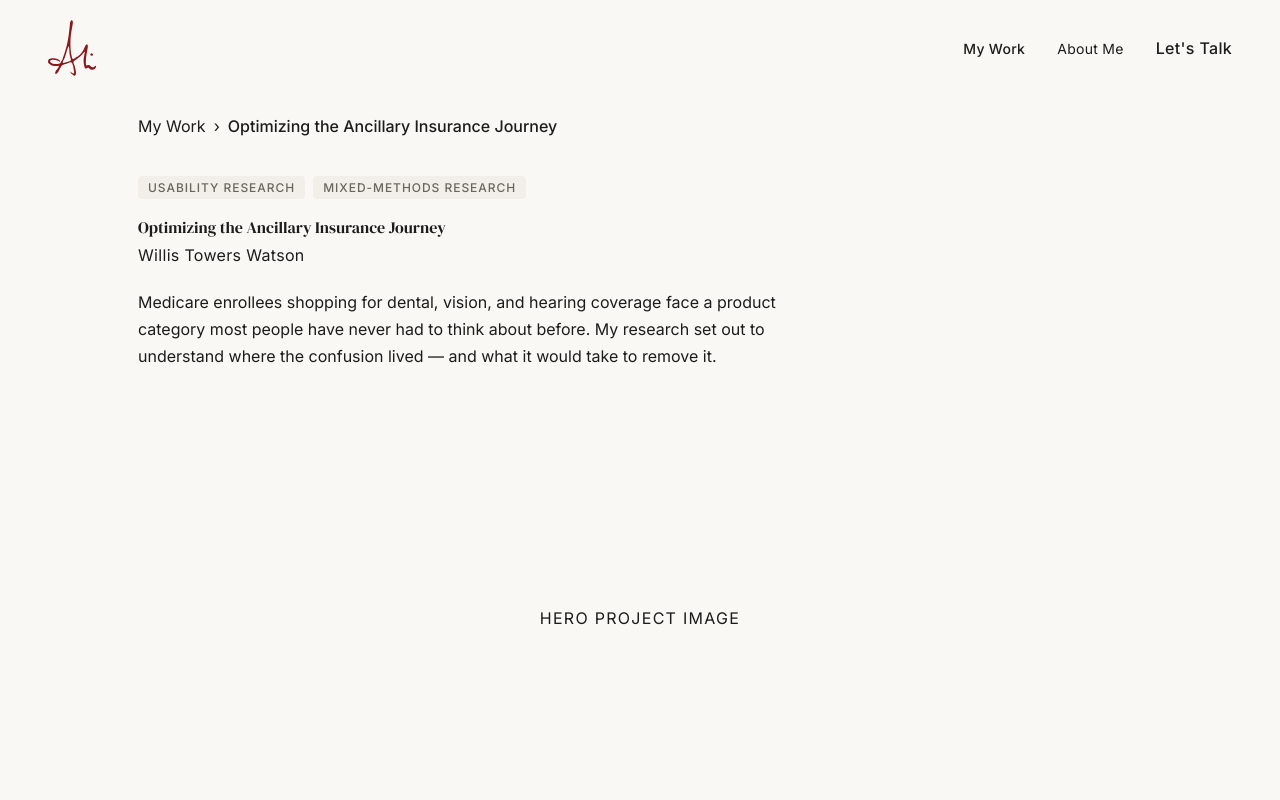
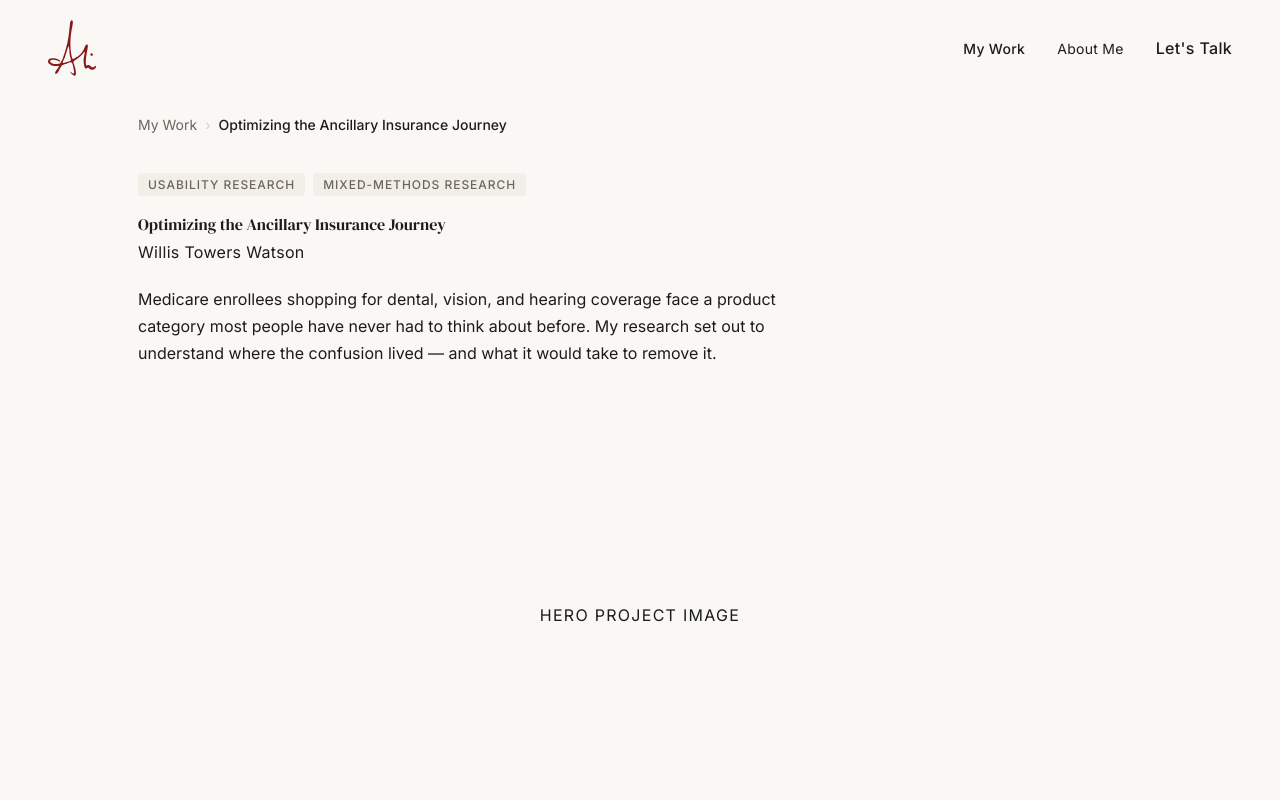
Before and after one commit to alikhandesign/alikhandesign.com, a Next.js app: page /work/ancillary-journey in a window 1280 px wide. Shown: the top 800 px of the page. Built offline with nearby package versions, Linux system fonts and the light colour scheme.

Commit message:
Revert: token rename sweep (broke styles, needs debugging)

```diff
--- a/app/components/Breadcrumb.tsx
+++ b/app/components/Breadcrumb.tsx
@@ -10,14 +10,14 @@ export default function Breadcrumb({ items }: BreadcrumbProps) {
       {items.map((item, i) => (
         <span key={item.label} style={{ display: 'flex', alignItems: 'center', gap: 'var(--space-2)' }}>
           {i > 0 && (
-            <span style={{ fontSize: 'var(--color-text-base)', color: 'var(--color-border-mid)' }} aria-hidden="true">›</span>
+            <span style={{ fontSize: 'var(--text-base)', color: 'var(--border-mid)' }} aria-hidden="true">›</span>
           )}
           {item.href ? (
-            <Link href={item.href} style={{ fontSize: 'var(--color-text-base)', color: 'var(--color-text-muted)', textDecoration: 'none' }}>
+            <Link href={item.href} style={{ fontSize: 'var(--text-base)', color: 'var(--text-muted)', textDecoration: 'none' }}>
               {item.label}
             </Link>
           ) : (
-            <span style={{ fontSize: 'var(--color-text-base)', color: 'var(--color-text)', fontWeight: 500 }} aria-current="page">
+            <span style={{ fontSize: 'var(--text-base)', color: 'var(--text)', fontWeight: 500 }} aria-current="page">
               {item.label}
             </span>
           )}
```
